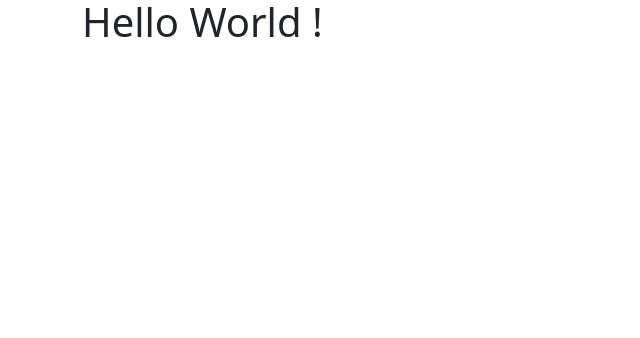
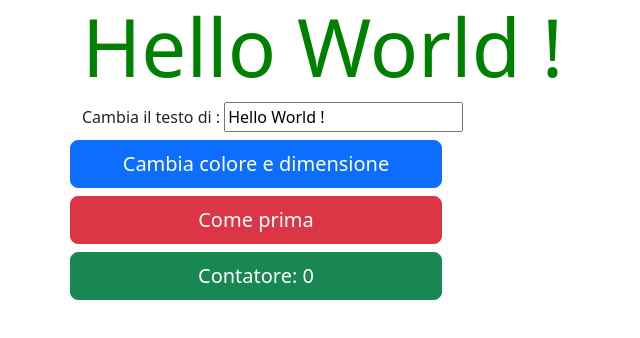
Before and after one commit to LuisGonzalez27/vue-hello, a plain HTML site: page index.html in a window 1280 px wide. Shown: the part 100-438 px from the top of the page, without its empty margins (0-640 px from the left). Drawn offline with nearby package versions, Linux system fonts and the light colour scheme.

Commit message:
test su vue

```diff
--- /dev/null
+++ b/css/style.css
@@ -0,0 +1,6 @@
+.green{
+    color: green;
+}
+.blue{
+    color: blue;
+}
--- a/index.html
+++ b/index.html
@@ -6,12 +6,33 @@
     <meta name="viewport" content="width=device-width, initial-scale=1.0">
     <link href="https://cdn.jsdelivr.net/npm/bootstrap@5.2.1/dist/css/bootstrap.min.css" rel="stylesheet" integrity="sha384-iYQeCzEYFbKjA/T2uDLTpkwGzCiq6soy8tYaI1GyVh/UjpbCx/TYkiZhlZB6+fzT" crossorigin="anonymous">
     <script src="https://unpkg.com/vue@3"></script>
+    <link rel="stylesheet" href="./css/style.css">
     <title>Vue Hello</title>
 </head>
 <body>
     <div class="container pt-5" id="myApp">
-        <img :src="myImage" alt="Logo">
-        <h1>{{ message }}</h1>
+        <img :src="myImage"alt="Logo">
+        <br>
+
+        <!-- v-bind -->
+        <h1 class="display-1" v-bind:class ='myClass'>{{ message }}</h1>
+        <!-- v-model -->
+        <span>Cambia il testo di &colon;&#160;</span>
+        <input v-model="message">
+        <!-- v-on al click -->
+        <div class="row col-4">
+            <button type="button" class="btn btn-primary btn-lg mt-2" v-on:click='changeColor'>
+                Cambia colore e dimensione
+            </button>
+            <button type="button" class="btn btn-danger btn-lg  mt-2" v-on:click='colorFirst'>
+                Come prima
+            </button>
+
+            <button type="button" class="btn btn-success btn-lg mt-2" @click="count++">
+                Contatore: {{ count }}
+            </button>
+
+        </div>
     </div>
 
     <script src="./js/script.js"></script>
--- a/js/script.js
+++ b/js/script.js
@@ -1,6 +1,4 @@
 "use strict";
-
-
 // console.log(Vue);
 
 const { createApp } = Vue;
@@ -9,8 +7,18 @@ const myApp = createApp({
     data() {
         return {
             message: 'Hello World !',
-            myImage : './img/Logo.png'
+            myImage : './img/Logo.png',
+            myClass : 'green',
+            count: 0
         }
-    }
+    },
+        methods: {
+            changeColor(){
+                this.myClass = 'blue display-6';
+            },
+            colorFirst(){
+                this.myClass = 'green';
+            }
+        }
 });
 myApp.mount('#myApp');
```
